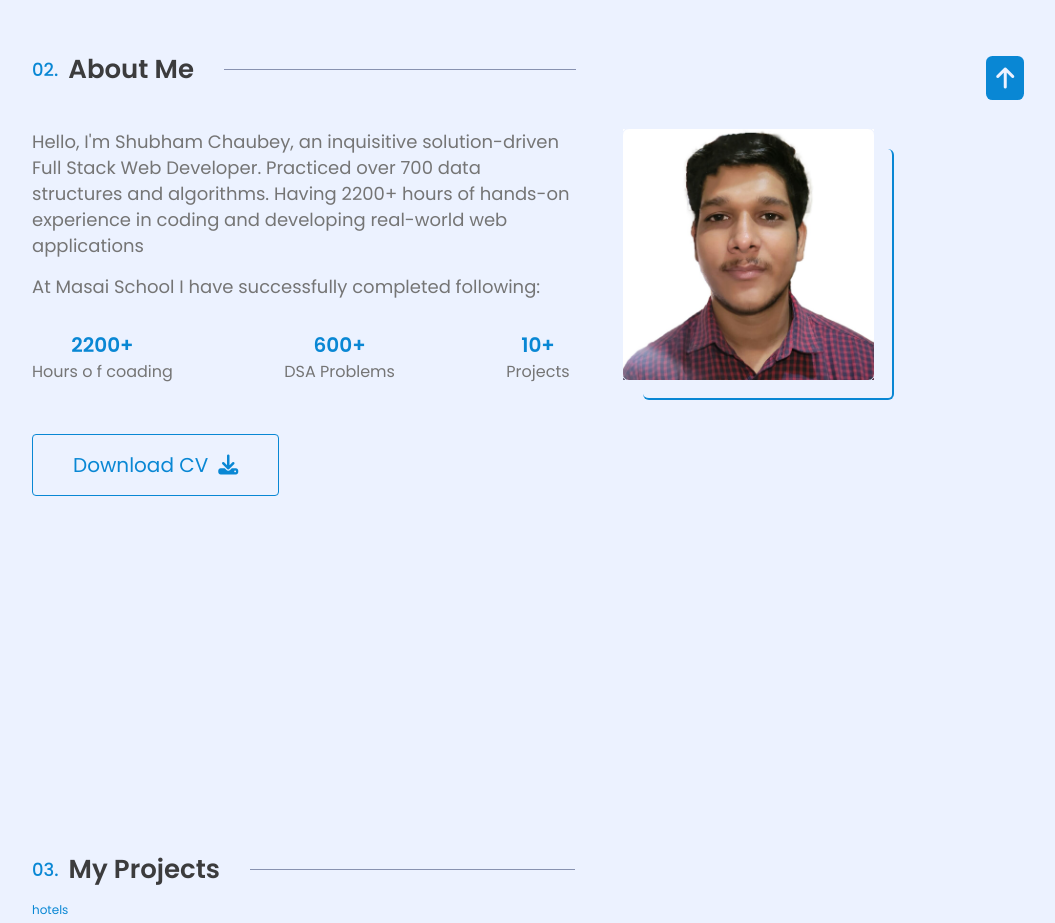
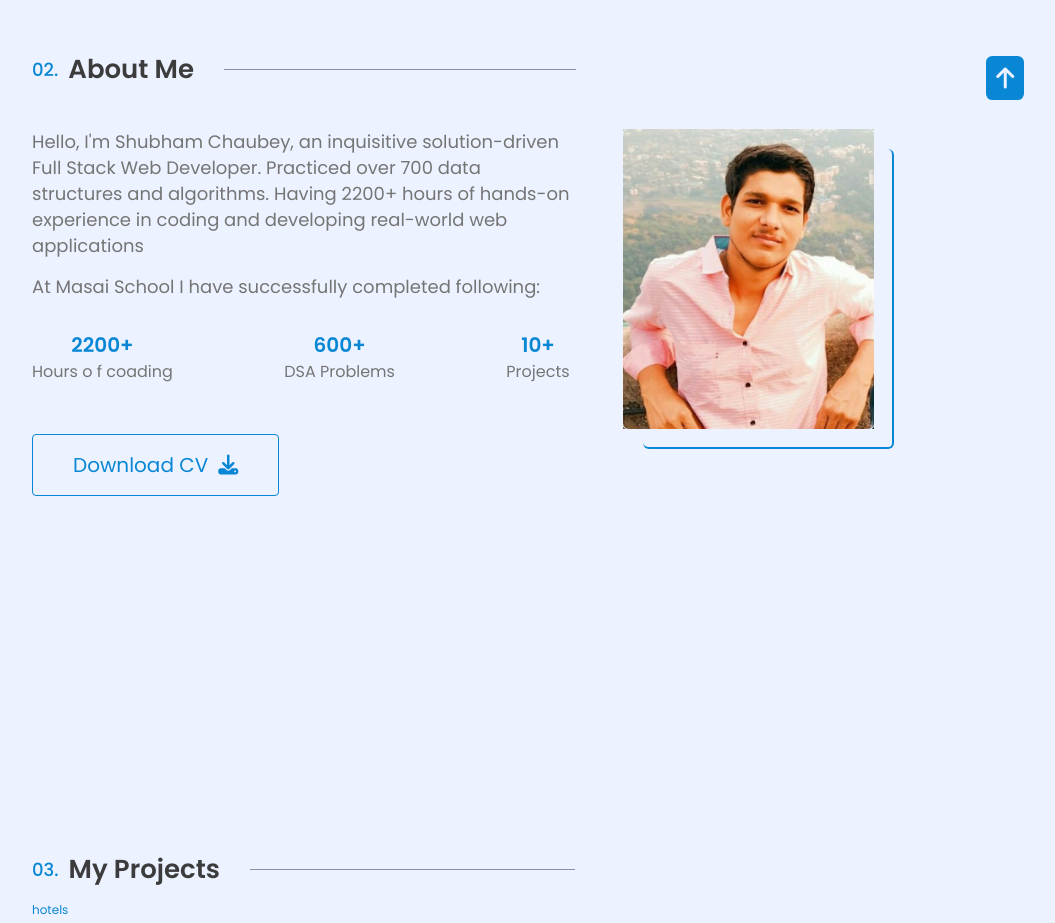
Before and after one commit to Shubham10320/Shubham10320.github.io, a website: page index.html in a window 1280 px wide. Shown: the part 860-1783 px from the top of the page, without its empty margins (160-1215 px from the left). Drawn offline with nearby package versions, Linux system fonts and the light colour scheme; a script that the page names is missing; files whose address does not match are found by name.

Commit message:
profile photo updated

```diff
--- a/index.html
+++ b/index.html
@@ -176,7 +176,7 @@
                 </div>
                 <div class="about_right">
                     <div class="about_img_container" class="home-img">
-                        <img src="./assetssssss/myPicture.jpeg" alt="" class="home-img">
+                        <img src="./assetssssss/myPhoto.jpeg" alt="" class="home-img">
                     </div>
                 </div>
             </div>
```
